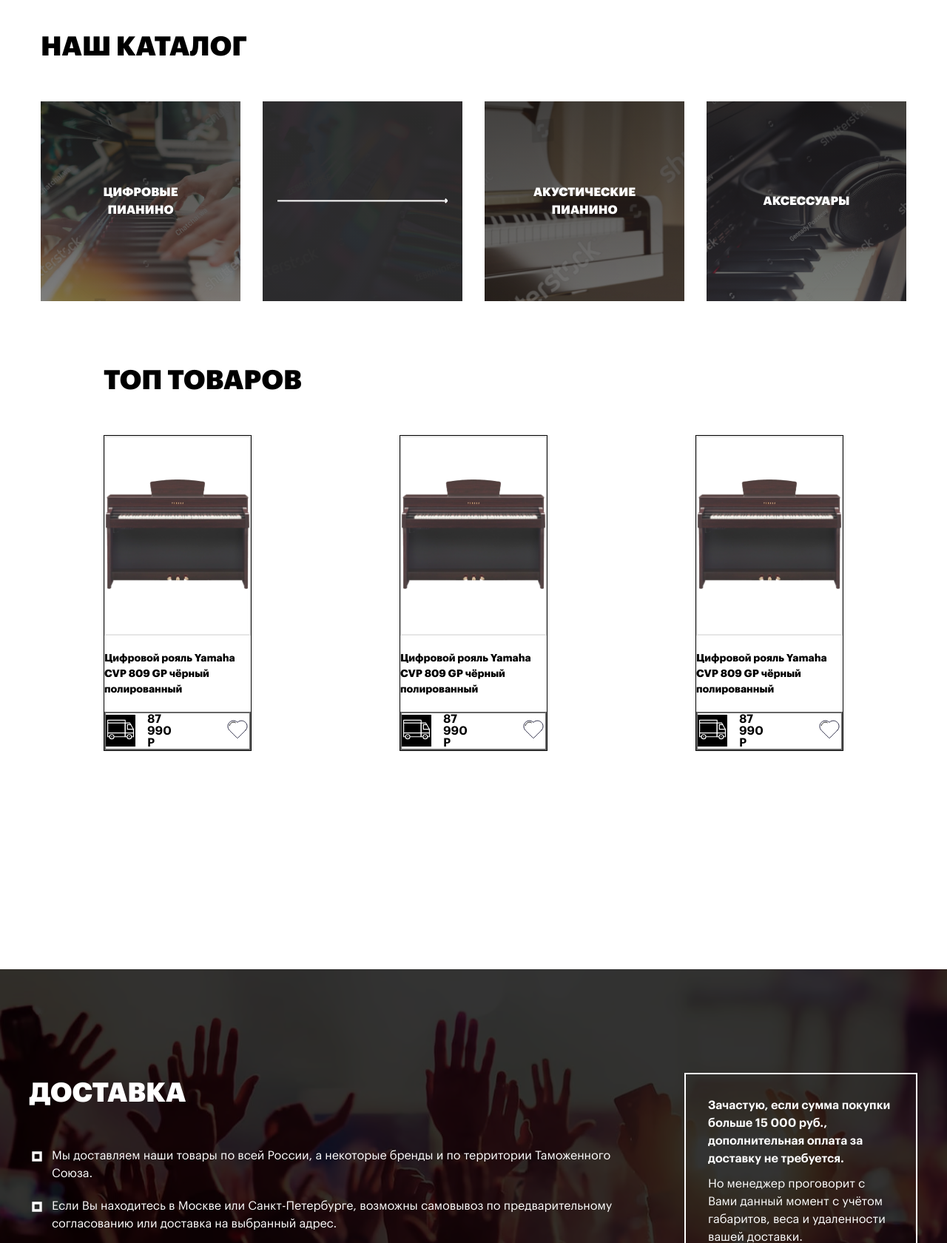
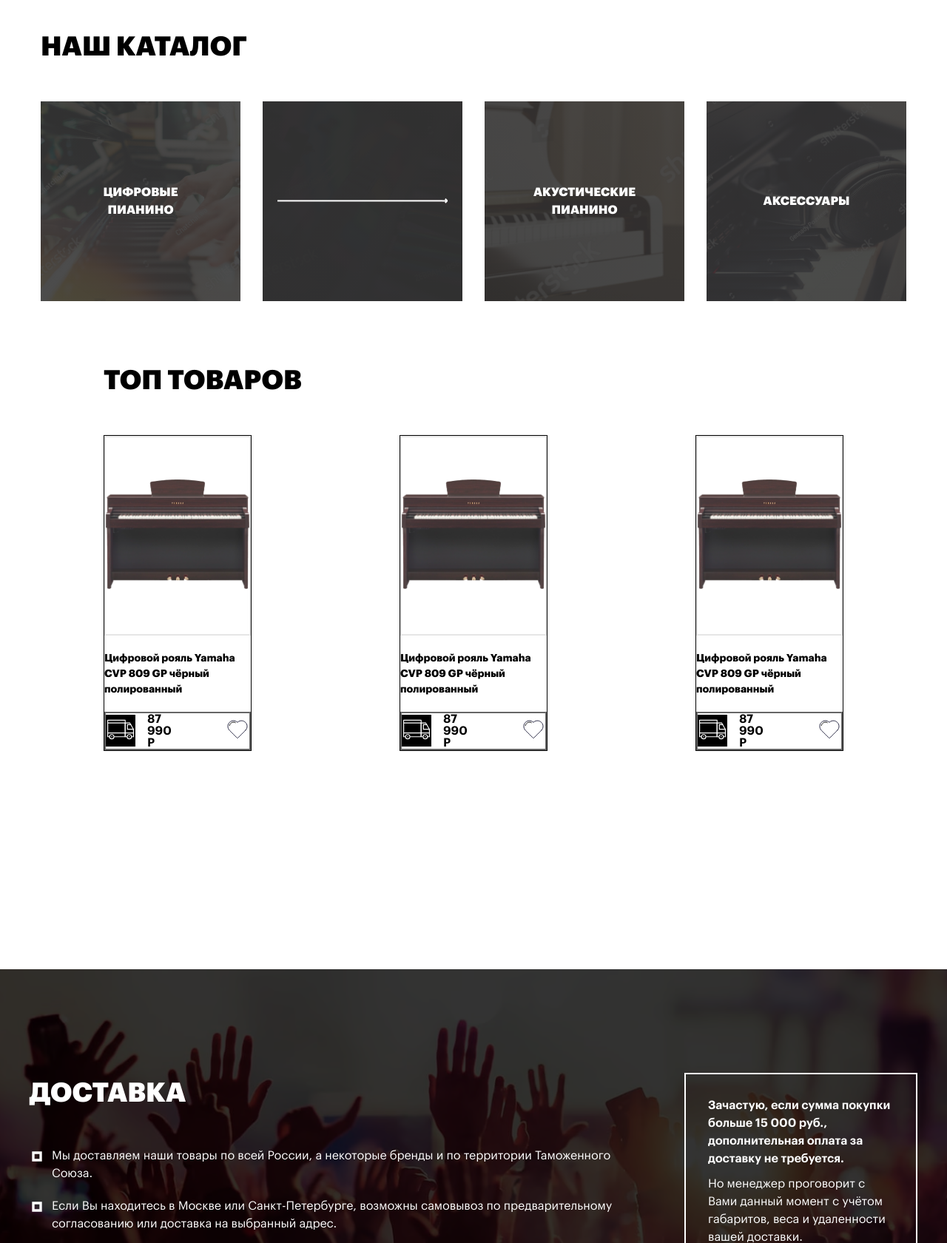
Before and after one commit to igorao79/saitprimer2, a plain HTML site: page index.html in a window 1280 px wide. Shown: the part 1120-2800 px from the top of the page at 74% size. Drawn offline with nearby package versions, Linux system fonts and the light colour scheme.

Commit message:
Add files via upload

```diff
--- a/scss/_firstblock.scss
+++ b/scss/_firstblock.scss
@@ -17,7 +17,11 @@
 
         &::before {
             content: '';
-            background: url(../pics/firstblock/space.jpg) no-repeat center center fixed;
+            background: image-set(
+                url(../pics/firstblock/space.avif) type("image/avif"),
+                url(../pics/firstblock/space.webp) type("image/webp"),
+                url(../pics/firstblock/space.jpg) type("image/jpeg")
+            ) no-repeat center center fixed;
             background-size: cover;
             position: absolute; /* Абсолютное позиционирование */
             top: 0;
@@ -30,20 +34,6 @@
 
         }
 
-        @supports (--css: variables) and (background-image: url(../pics/firstblock/space.avif)) {
-            &::before {
-                background: url(../pics/firstblock/space.avif) no-repeat center center fixed;
-                background-size: cover;  /* Добавляем для consistency */
-            }
-        }
-
-
-        @supports (--css: variables) and (background-image: url(../pics/firstblock/space.webp)) {
-            &::before {
-                background: url(../pics/firstblock/space.webp) no-repeat center center fixed;
-                background-size: cover;  /* Добавляем для consistency */
-            }
-        }
 
 
         &__top {
--- a/scss/_secondblock.scss
+++ b/scss/_secondblock.scss
@@ -36,10 +36,12 @@
                 display: flex;
                 align-items: center;
                 justify-content: center;
-                background-image: linear-gradient(rgba(0, 0, 0, 0.7), rgba(0, 0, 0, 0.5)),
-                                  url(../pics/secondblock/flex1.avif),
-                                  url(../pics/secondblock/flex1.webp),
-                                  url(../pics/secondblock/flex1.png);
+                background-image: linear-gradient(rgba(0, 0, 0, 0.7), rgba(0, 0, 0, 0.7)),
+                      image-set(
+                          url(../pics/secondblock/flex1.avif) type("image/avif"),
+                          url(../pics/secondblock/flex1.webp) type("image/webp"),
+                          url(../pics/secondblock/flex1.png) type("image/png")
+                      );
                 background-size: cover;  /* Заполняет весь контейнер */
                 background-position: center; /* Центрирует изображение */
                 background-repeat: no-repeat; /* Запрещает повторение */
@@ -63,22 +65,29 @@
 
             &__card:nth-child(2) {
                 background-image: linear-gradient(rgba(0, 0, 0, 0.8), rgba(0, 0, 0, 0.8)),
-                                  url(../pics/secondblock/flex2.avif),
-                                  url(../pics/secondblock/flex2.webp),
-                                  url(../pics/secondblock/flex2.png);
+                                  image-set(
+                                      url(../pics/secondblock/flex2.avif) type("image/avif"),
+                                      url(../pics/secondblock/flex2.webp) type("image/webp"),
+                                      url(../pics/secondblock/flex2.png) type("image/png")
+                                  );
             }
 
             &__card:nth-child(3) {
-                background-image: linear-gradient(rgba(0, 0, 0, 0.7), rgba(0, 0, 0, 0.5)),
-                                  url(../pics/secondblock/flex3.avif),
-                                  url(../pics/secondblock/flex3.webp),
-                                  url(../pics/secondblock/flex3.png);
+                background-image: linear-gradient(rgba(0, 0, 0, 0.7), rgba(0, 0, 0, 0.7)),
+                                  image-set(
+                                      url(../pics/secondblock/flex3.avif) type("image/avif"),
+                                      url(../pics/secondblock/flex3.webp) type("image/webp"),
+                                      url(../pics/secondblock/flex3.png) type("image/png")
+                                  );
             }
+
             &__card:nth-child(4) {
-                background-image: linear-gradient(rgba(0, 0, 0, 0.7), rgba(0, 0, 0, 0.5)),
-                                  url(../pics/secondblock/flex4.avif),
-                                  url(../pics/secondblock/flex4.webp),
-                                  url(../pics/secondblock/flex4.png);
+                background-image: linear-gradient(rgba(0, 0, 0, 0.7), rgba(0, 0, 0, 0.7)),
+                                  image-set(
+                                      url(../pics/secondblock/flex4.avif) type("image/avif"),
+                                      url(../pics/secondblock/flex4.webp) type("image/webp"),
+                                      url(../pics/secondblock/flex4.png) type("image/png")
+                                  );
             }
 
 
@@ -237,7 +246,7 @@
 @media only screen and (max-width: 760px) {
     .secondblock {
         padding-top: 25%;
-        display: none;
+        overflow: hidden;
 
         &__flexrow {
 
@@ -262,7 +271,11 @@
         }
 
         &__flexrow2 {
-            gap: 10px;
+            align-items: center;
+
+            &__title {
+                font-size: 2rem;
+            }
 
 
 
--- a/scss/_thirdblock.scss
+++ b/scss/_thirdblock.scss
@@ -9,7 +9,11 @@
 
     &::before {
         content: '';
-        background: url(../pics/thirdblock/arms.jpg) no-repeat center 14%; /* Сдвигаем фон немного вниз */
+        background: image-set(
+            url(../pics/thirdblock/arms.avif) type("image/avif"),
+            url(../pics/thirdblock/arms.webp) type("image/webp"),
+            url(../pics/thirdblock/arms.jpg) type("image/jpeg")
+        ) no-repeat center 14%;
         background-size: cover;
         position: absolute;
         top: 0;
@@ -97,23 +101,6 @@
 
 // /////////////////////////////////////////////////////////////////////
 
-@supports (background-image: url(../pics/thirdblock/arms.webp)) {
-    .thirdblock::before {
-        background: url(../pics/thirdblock/arms.webp) no-repeat center 53%; /* Для WebP */
-        background-attachment: scroll;
-        background-color: rgba(0, 0, 0, 0.8);
-        background-blend-mode: darken;
-    }
-}
-
-@supports (background-image: url(../pics/thirdblock/arms.avif)) {
-    .thirdblock::before {
-        background: url(../pics/thirdblock/arms.avif) no-repeat center 45%; /* Для AVIF */
-        background-attachment: scroll;
-        background-color: rgba(0, 0, 0, 0.8);
-        background-blend-mode: darken;
-    }
-}
 
 
 @media only screen and (max-width: 760px) {
```
Also changed, not shown: css/style.css, dist/css/style.min.css, 2 other files.
